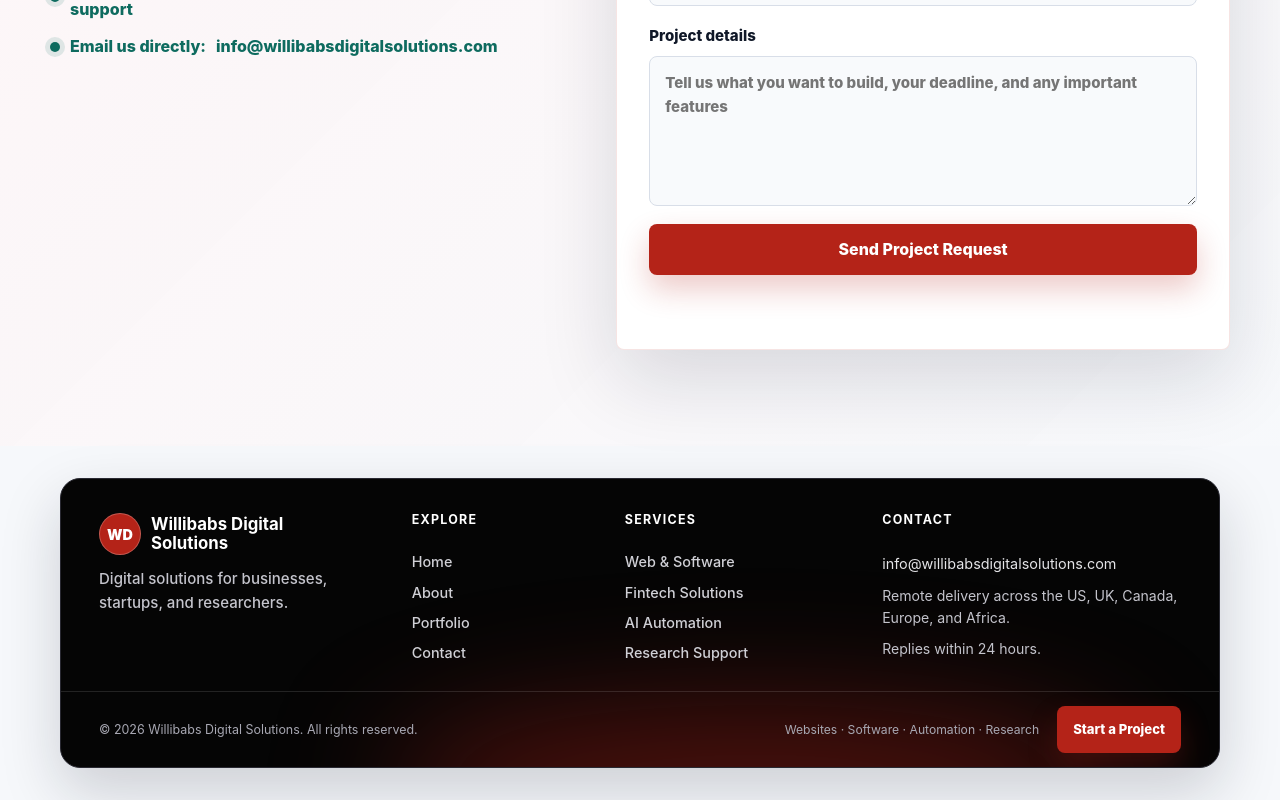
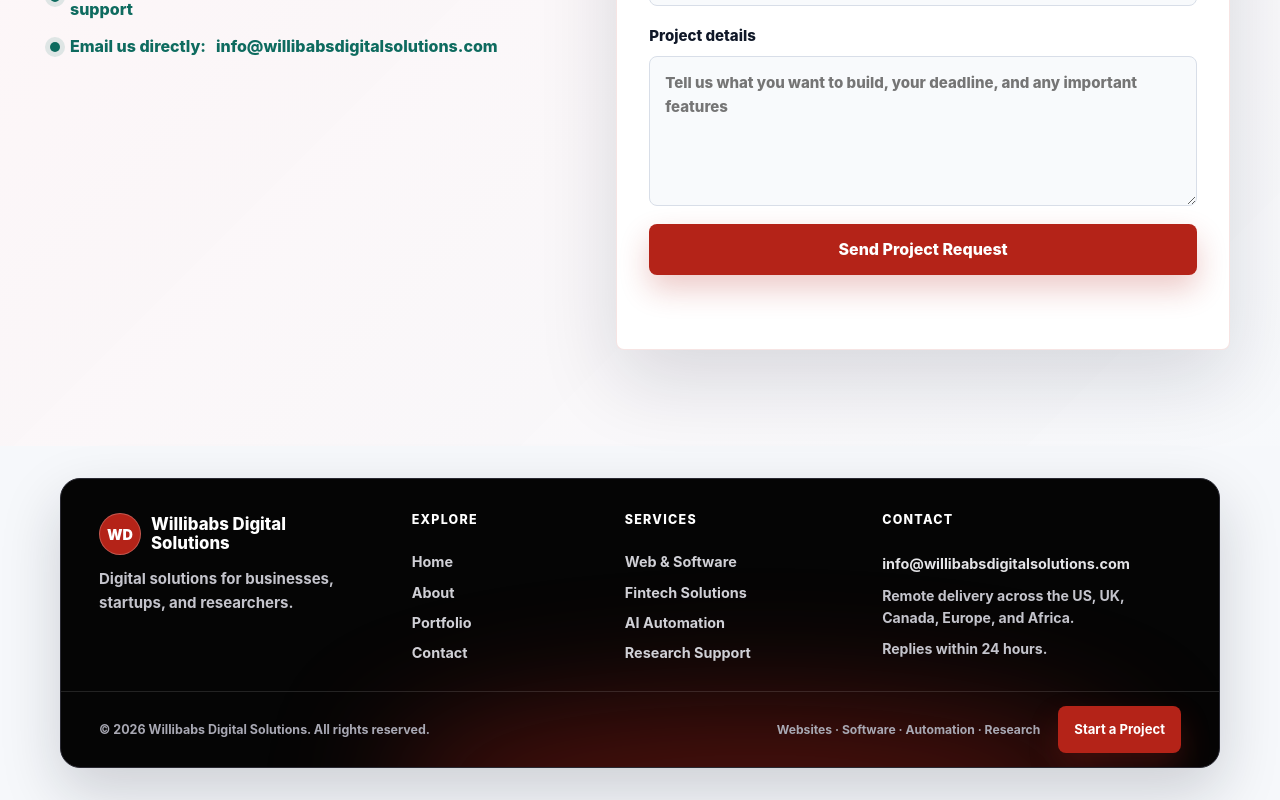
Before and after one commit to davidjames2708-dotcom/willibabsdigitalsolutions, a Next.js app: page / in a window 1280 px wide. Shown: the part 8107-8907 px from the top of the page. Built offline with nearby package versions, Linux system fonts and the light colour scheme.

Commit message:
Bold footer text

```diff
--- a/style.css
+++ b/style.css
@@ -3247,6 +3247,7 @@ textarea:focus {
 .footer-logo strong {
   color: #ffffff;
   font-size: 1.05rem;
+  font-weight: 800;
   line-height: 1.15;
 }
 
@@ -3254,12 +3255,12 @@ textarea:focus {
 .footer-contact p {
   margin: 0;
   color: #c4c4cc;
+  font-weight: 700;
 }
 
 .footer-brand p {
   max-width: 240px;
   font-size: 0.94rem;
-  font-weight: 500;
   line-height: 1.55;
 }
 
@@ -3267,6 +3268,7 @@ textarea:focus {
   margin-bottom: 14px;
   color: #ffffff;
   font-size: 0.78rem;
+  font-weight: 800;
   line-height: 1.2;
   letter-spacing: 0.1em;
   text-transform: uppercase;
@@ -3281,7 +3283,7 @@ textarea:focus {
   position: relative;
   color: #d0d0d6;
   font-size: 0.9rem;
-  font-weight: 500;
+  font-weight: 700;
   line-height: 1.4;
   transition: color 180ms ease, transform 180ms ease;
 }
@@ -3306,6 +3308,7 @@ textarea:focus {
 .footer-contact a {
   color: #e4e4e7;
   font-size: 0.9rem;
+  font-weight: 700;
   overflow-wrap: anywhere;
 }
 
@@ -3327,6 +3330,7 @@ textarea:focus {
   margin: 0;
   color: #a8a8b3;
   font-size: 0.78rem;
+  font-weight: 700;
 }
 
 .footer-bottom-actions {
@@ -3338,12 +3342,14 @@ textarea:focus {
 .footer-bottom-actions > span {
   color: #a8a8b3;
   font-size: 0.76rem;
+  font-weight: 700;
 }
 
 .footer-bottom-actions .button {
   min-height: 40px;
   padding-inline: 16px;
   font-size: 0.82rem;
+  font-weight: 700;
 }
 
 .home-page main p:not(.eyebrow):not(.hero-kicker):not(.who-label):not(.pill-label):not(.portfolio-kicker):not(.form-status) {
```
